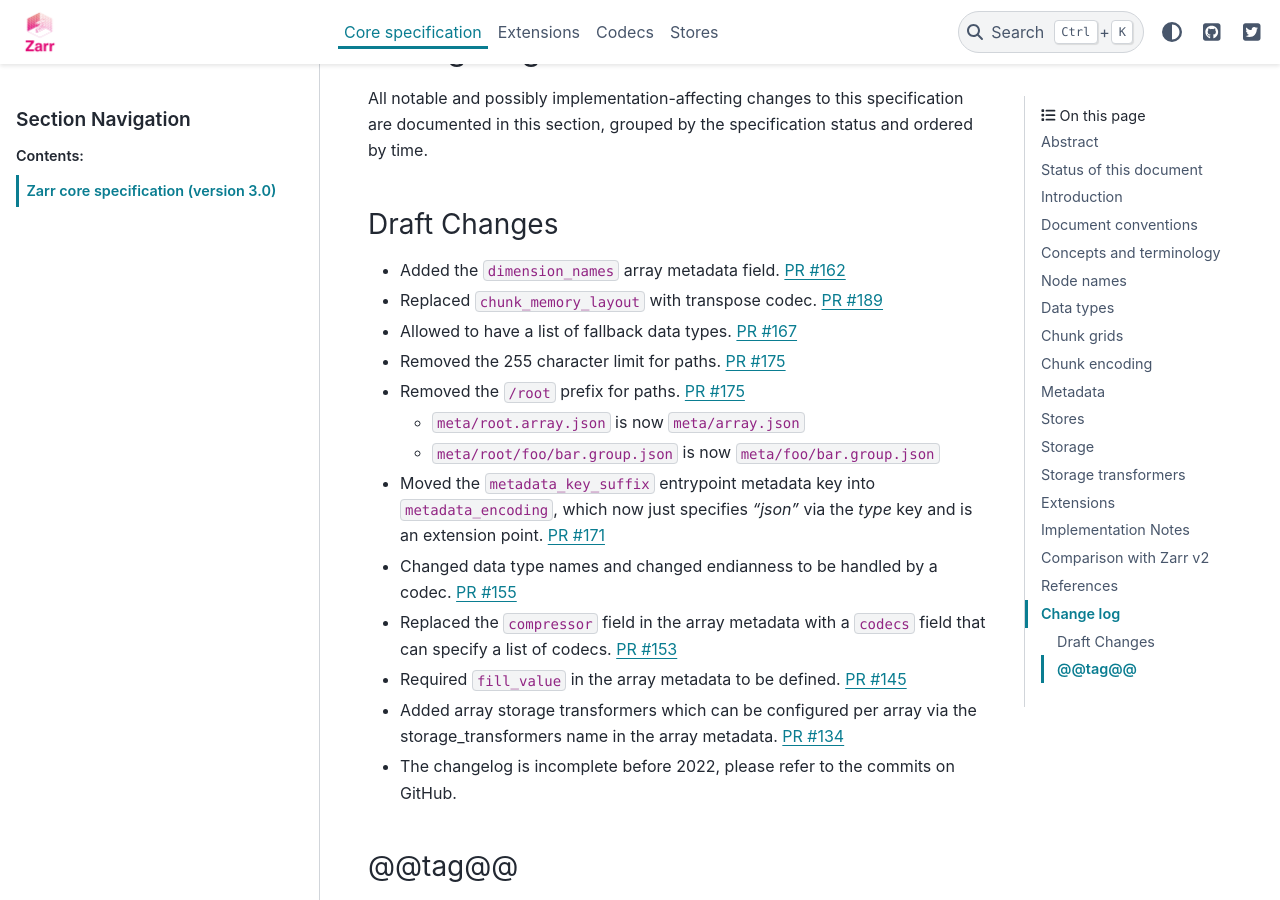
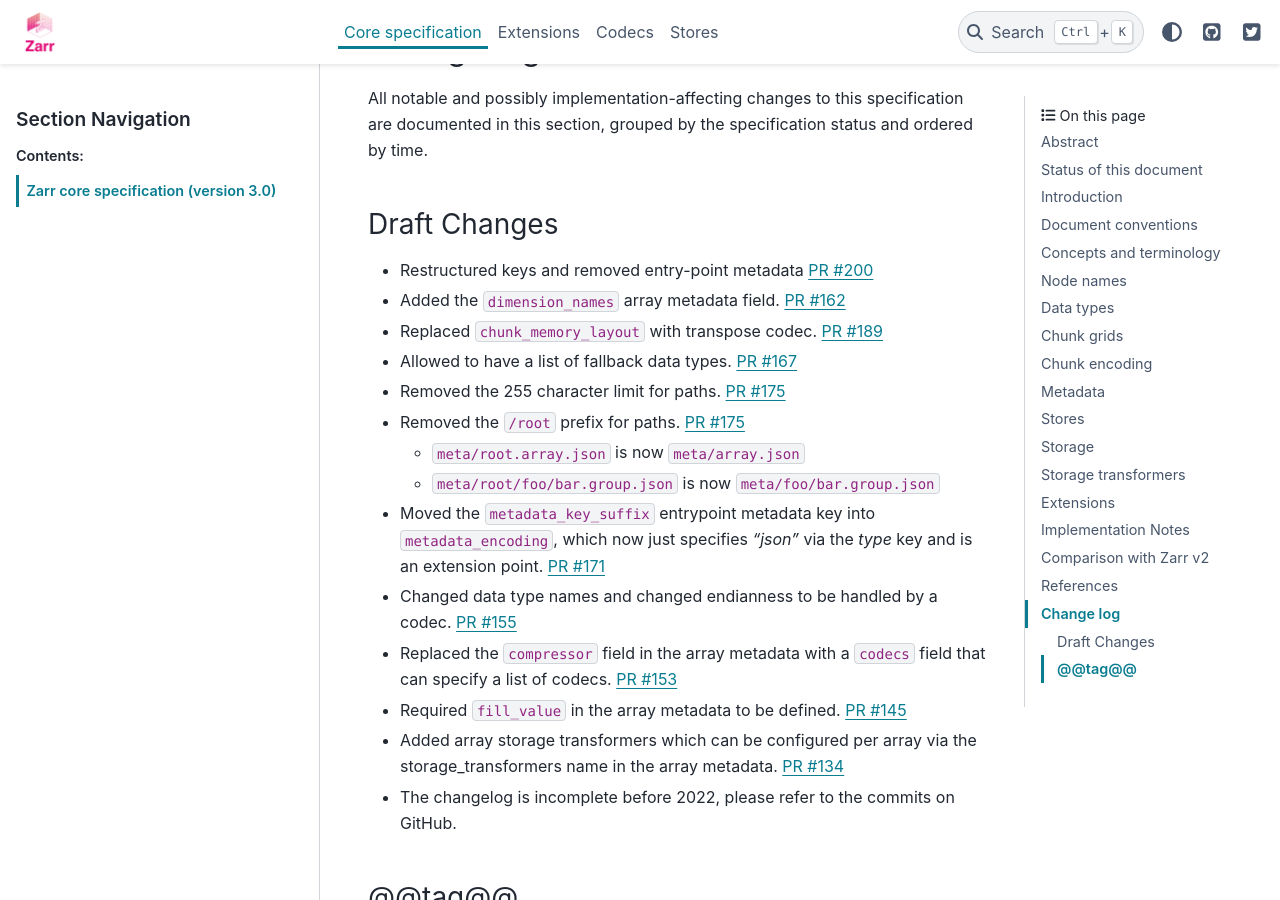
Before and after one commit to zarr-developers/zarr-specs, a Sphinx documentation site: the page built from docs/core/v3.0.rst, in a window 1280 px wide and 900 px high, scrolled down 38614 px. Built offline with Sphinx 7.4.7 and the PyData theme 0.15.4, drawn with Linux system fonts in a browser that asks for light colours.

Commit message:
add changelog entry

```diff
--- a/docs/core/v3.0.rst
+++ b/docs/core/v3.0.rst
@@ -1680,6 +1680,8 @@ by time.
 Draft Changes
 --------------------------
 
+- Restructured keys and removed entry-point metadata `PR #200
+  <https://github.com/zarr-developers/zarr-specs/pull/200>`_
 - Added the ``dimension_names`` array metadata field. `PR #162
   <https://github.com/zarr-developers/zarr-specs/pull/162>`_
 - Replaced ``chunk_memory_layout`` with transpose codec.  `PR #189
```
